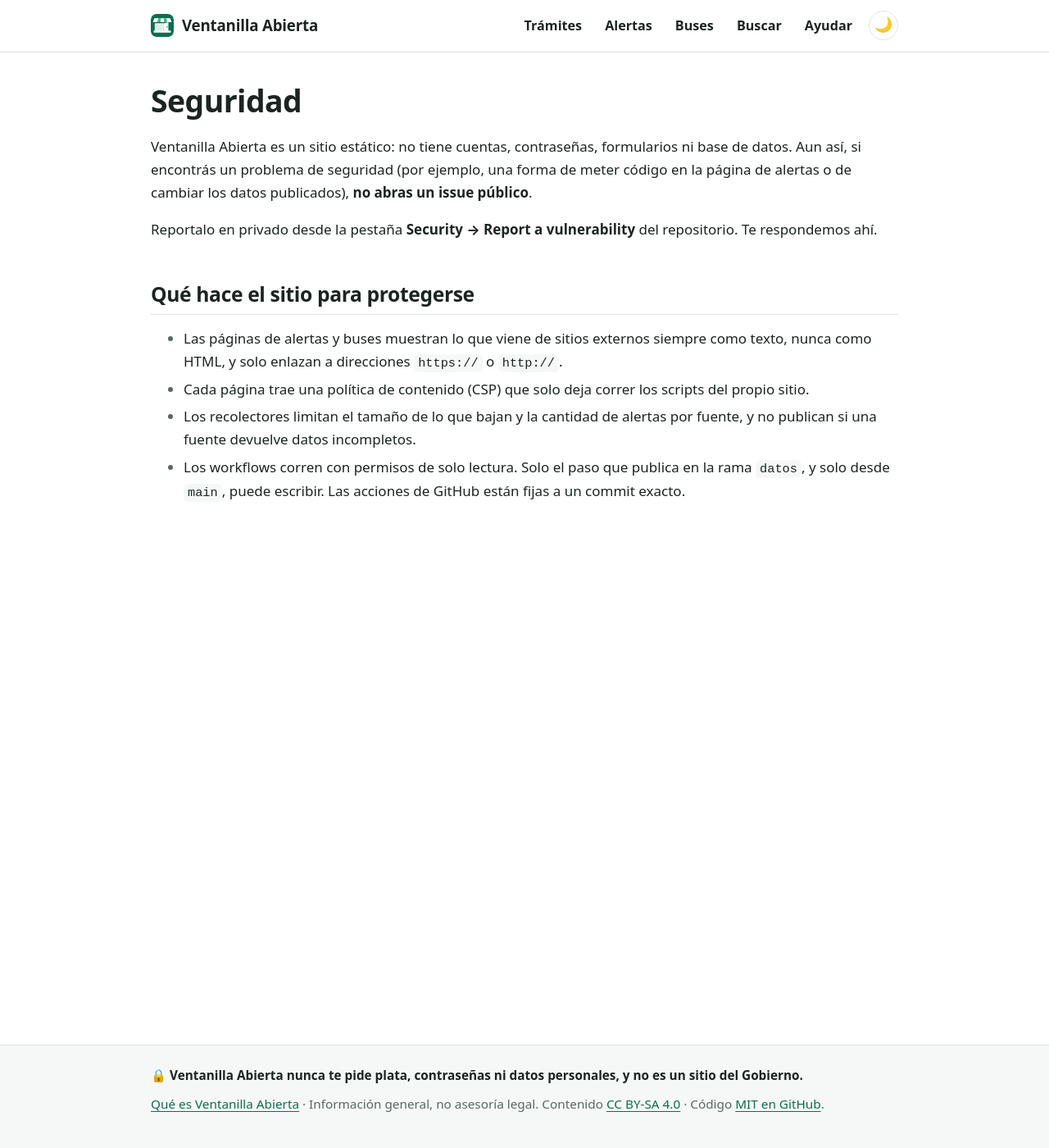
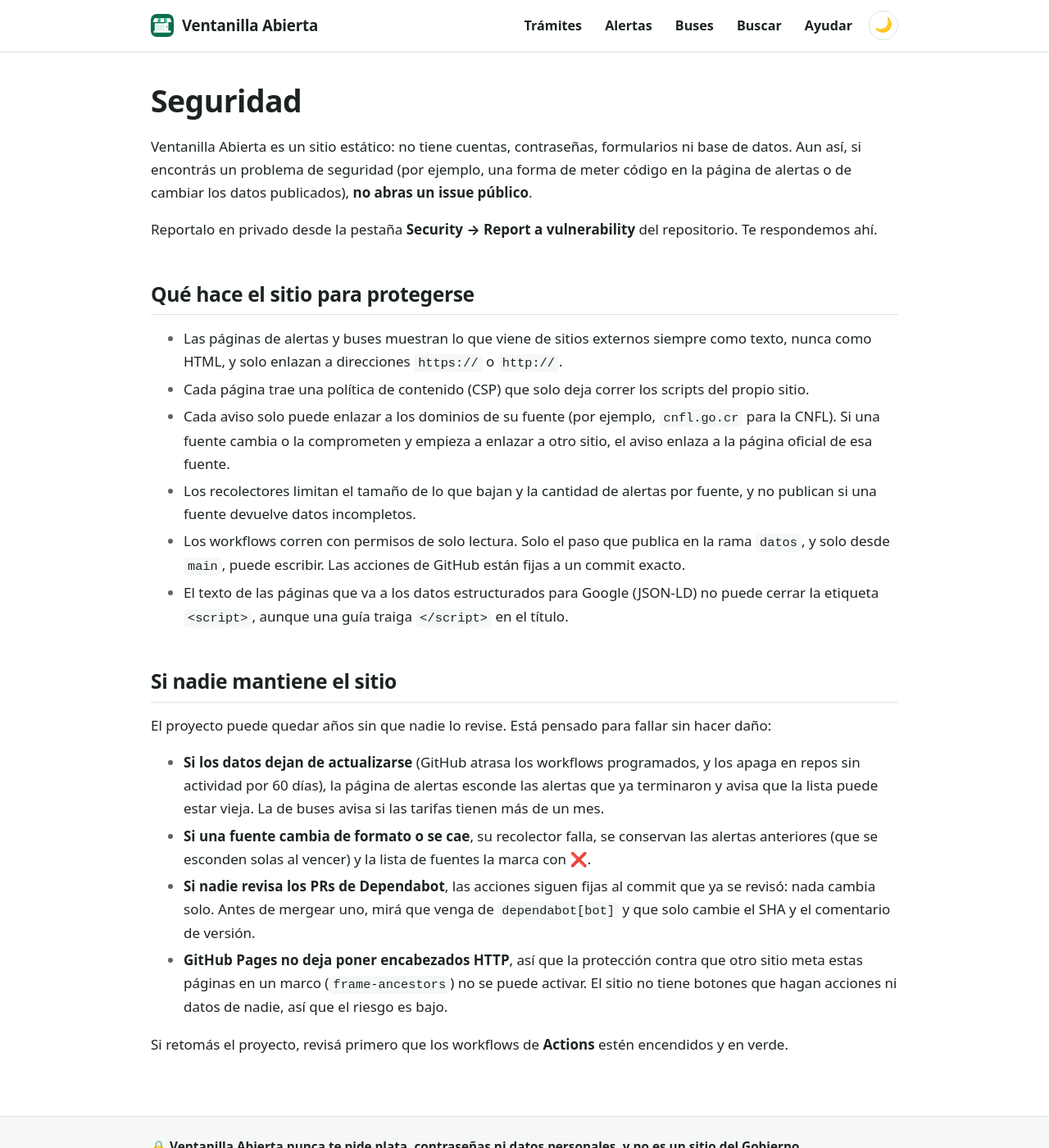
Before and after one commit to axelfj/ventanilla-abierta, a Jekyll site: the page built from SECURITY.md, in a window 1280 px wide and 1400 px high. Shown: the whole window at 82% size. Built offline with Jekyll 4.4.1, drawn with Linux system fonts in a browser that asks for light colours; our own code applies the rules of GitHub Pages for plain Markdown files.

Commit message:
Auditoría de seguridad: enlaces solo a dominios oficiales y avisos de datos viejos
- Los recolectores solo enlazan (y el del IMN solo baja) direcciones en los dominios de cada fuente.
- /alertas/ esconde alertas vencidas y avisa si la lista tiene más de 6 h; /buses/ avisa si las tarifas pasan de un mes.
- El JSON-LD escapa "<" para que ningún texto pueda cerrar la etiqueta <script>.
- Se escapan los códigos de verificación y el título en el layout.
- Dependabot agrupa las acciones en un solo PR al mes.
- SECURITY.md explica qué pasa si nadie mantiene el sitio.

Co-Authored-By: Claude Opus 5.5 (1M context) <noreply@anthropic.com>
Claude-Session: https://claude.ai/code/session_01Jm6rhgy6KhvTJVEU6HdZ1q

```diff
--- a/SECURITY.md
+++ b/SECURITY.md
@@ -12,7 +12,28 @@ Te respondemos ahí.
 - Las páginas de alertas y buses muestran lo que viene de sitios externos siempre como texto, nunca como HTML,
   y solo enlazan a direcciones `https://` o `http://`.
 - Cada página trae una política de contenido (CSP) que solo deja correr los scripts del propio sitio.
+- Cada aviso solo puede enlazar a los dominios de su fuente (por ejemplo, `cnfl.go.cr` para la CNFL). Si una
+  fuente cambia o la comprometen y empieza a enlazar a otro sitio, el aviso enlaza a la página oficial de esa fuente.
 - Los recolectores limitan el tamaño de lo que bajan y la cantidad de alertas por fuente, y no publican
   si una fuente devuelve datos incompletos.
 - Los workflows corren con permisos de solo lectura. Solo el paso que publica en la rama `datos`, y solo
   desde `main`, puede escribir. Las acciones de GitHub están fijas a un commit exacto.
+- El texto de las páginas que va a los datos estructurados para Google (JSON-LD) no puede cerrar la etiqueta
+  `<script>`, aunque una guía traiga `</script>` en el título.
+
+## Si nadie mantiene el sitio
+
+El proyecto puede quedar años sin que nadie lo revise. Está pensado para fallar sin hacer daño:
+
+- **Si los datos dejan de actualizarse** (GitHub atrasa los workflows programados, y los apaga en repos sin
+  actividad por 60 días), la página de alertas esconde las alertas que ya terminaron y avisa que la lista
+  puede estar vieja. La de buses avisa si las tarifas tienen más de un mes.
+- **Si una fuente cambia de formato o se cae**, su recolector falla, se conservan las alertas anteriores
+  (que se esconden solas al vencer) y la lista de fuentes la marca con ❌.
+- **Si nadie revisa los PRs de Dependabot**, las acciones siguen fijas al commit que ya se revisó: nada cambia
+  solo. Antes de mergear uno, mirá que venga de `dependabot[bot]` y que solo cambie el SHA y el comentario de versión.
+- **GitHub Pages no deja poner encabezados HTTP**, así que la protección contra que otro sitio meta estas
+  páginas en un marco (`frame-ancestors`) no se puede activar. El sitio no tiene botones que hagan acciones
+  ni datos de nadie, así que el riesgo es bajo.
+
+Si retomás el proyecto, revisá primero que los workflows de **Actions** estén encendidos y en verde.
--- a/_includes/datos-estructurados.html
+++ b/_includes/datos-estructurados.html
@@ -2,6 +2,7 @@
   Datos estructurados (schema.org en JSON-LD) para que Google entienda qué es cada página:
   el sitio en la portada, un artículo con su fecha de verificación en cada guía y las migas
   (Inicio › Categoría › Guía). No es un script que corra: la CSP no lo afecta.
+  Todo "<" sale como \u003c, así un título o una descripción con "</script>" no puede cerrar la etiqueta.
 {% endcomment %}
 {%- assign inicio = '/' | absolute_url %}
 {%- assign logo = '/assets/img/icono-512.png' | absolute_url %}
@@ -9,10 +10,9 @@
 {%- assign inicio_json = inicio | jsonify %}
 {%- assign logo_json = logo | jsonify %}
 {%- capture editor %}{"@type":"Organization","name":{{ nombre_json }},"url":{{ inicio_json }},"logo":{{ logo_json }}}{% endcapture %}
+{%- capture ld %}
 {%- if page.url == "/" %}
-<script type="application/ld+json">
 {"@context":"https://schema.org","@type":"WebSite","name":{{ site.title | jsonify }},"alternateName":"Trámites de Costa Rica explicados claro","url":{{ inicio | jsonify }},"description":{{ include.descripcion | jsonify }},"inLanguage":"es-CR","publisher":{{ editor }}}
-</script>
 {%- elsif page.pais %}
   {%- assign ruta = page.url | remove_first: "/tramites/costa-rica/" %}
   {%- assign categoria = nil %}
@@ -20,13 +20,15 @@
     {%- assign tema = c.temas | where: "url", ruta | first %}
     {%- if tema %}{% assign categoria = c %}{% break %}{% endif %}
   {%- endfor %}
-<script type="application/ld+json">
 [{"@context":"https://schema.org","@type":"Article","headline":{{ page.title | jsonify }},"description":{{ include.descripcion | jsonify }},"inLanguage":"es-CR","url":{{ page.url | absolute_url | jsonify }},"mainEntityOfPage":{{ page.url | absolute_url | jsonify }},"image":{{ '/assets/img/icono-512.png' | absolute_url | jsonify }},{% if page.ultima_verificacion %}"dateModified":{{ page.ultima_verificacion | date: "%Y-%m-%d" | jsonify }},"datePublished":{{ page.ultima_verificacion | date: "%Y-%m-%d" | jsonify }},{% endif %}"spatialCoverage":{"@type":"Country","name":"Costa Rica"},"isAccessibleForFree":true,"license":"https://creativecommons.org/licenses/by-sa/4.0/","author":{{ editor }},"publisher":{{ editor }}},
 {"@context":"https://schema.org","@type":"BreadcrumbList","itemListElement":[{"@type":"ListItem","position":1,"name":{{ site.title | jsonify }},"item":{{ inicio | jsonify }}},{% if categoria %}{"@type":"ListItem","position":2,"name":{{ categoria.nombre | jsonify }},"item":{{ '/tramites/costa-rica/categorias/' | append: categoria.slug | append: '.html' | absolute_url | jsonify }}},{"@type":"ListItem","position":3{% else %}{"@type":"ListItem","position":2{% endif %},"name":{{ page.title | jsonify }},"item":{{ page.url | absolute_url | jsonify }}}]}]
-</script>
 {%- elsif page.layout == "categoria" %}
   {%- assign categoria = site.data.categorias | where: "slug", page.categoria | first %}
+{"@context":"https://schema.org","@type":"BreadcrumbList","itemListElement":[{"@type":"ListItem","position":1,"name":{{ site.title | jsonify }},"item":{{ inicio | jsonify }}},{"@type":"ListItem","position":2,"name":{{ categoria.nombre | jsonify }},"item":{{ page.url | absolute_url | jsonify }}}]}
+{%- endif %}
+{%- endcapture %}
+{%- if ld != "" %}
 <script type="application/ld+json">
-{"@context":"https://schema.org","@type":"BreadcrumbList","itemListElement":[{"@type":"ListItem","position":1,"name":{{ site.title | jsonify }},"item":{{ inicio | jsonify }}},{"@type":"ListItem","position":2,"name":{{ categoria.nombre | jsonify }},"item":{{ page.url | absolute_url | jsonify }}}]}
+{{ ld | strip | replace: "<", "\u003c" }}
 </script>
 {%- endif %}
--- a/_layouts/default.html
+++ b/_layouts/default.html
@@ -16,15 +16,15 @@
   {%- elsif page.layout == "categoria" %}
     {%- assign titulo_busqueda = page.title | append: ": trámites en Costa Rica" %}
   {%- endif %}
-  <title>{% if page.url == "/" %}{{ site.title }}: trámites y derechos en Costa Rica, explicados claro{% else %}{% if page.title and page.title != site.title %}{{ titulo_busqueda }} · {% endif %}{{ site.title }}{% endif %}</title>
+  <title>{% if page.url == "/" %}{{ site.title }}: trámites y derechos en Costa Rica, explicados claro{% else %}{% if page.title and page.title != site.title %}{{ titulo_busqueda | escape }} · {% endif %}{{ site.title }}{% endif %}</title>
   {%- if page.sitemap == false and page.permalink == "/404.html" %}
   <meta name="robots" content="noindex">
   {%- endif %}
   {%- if site.google_site_verification %}
-  <meta name="google-site-verification" content="{{ site.google_site_verification }}">
+  <meta name="google-site-verification" content="{{ site.google_site_verification | escape }}">
   {%- endif %}
   {%- if site.bing_site_verification %}
-  <meta name="msvalidate.01" content="{{ site.bing_site_verification }}">
+  <meta name="msvalidate.01" content="{{ site.bing_site_verification | escape }}">
   {%- endif %}
   {%- comment %} Descripción para Google y para la vista previa al compartir. Las guías no la traen en el front matter,
        así que se toma el primer párrafo de la sección "Qué es". {% endcomment %}
--- a/assets/js/buses.js
+++ b/assets/js/buses.js
@@ -99,6 +99,10 @@
     agrupar(d.tramos);
     fuente.textContent = "Datos del pliego tarifario de la ARESEP, descargados el " +
       new Date(d.fuente.recuperado).toLocaleDateString("es-CR", { timeZone: "America/Costa_Rica" }) + ".";
+    // Se bajan cada día. Si pasa más de un mes sin actualizarse, las tarifas pueden haber cambiado.
+    if (!(Date.now() - new Date(d.fuente.recuperado) < 31 * 24 * 3600 * 1000)) {
+      fuente.textContent += " ⚠️ Hace más de un mes que no se actualizan: confirmá la tarifa en el sitio de la ARESEP.";
+    }
     entrada.disabled = false;
     var q = new URLSearchParams(location.search).get("q");
     if (q) entrada.value = q;
```
Also changed, not shown: assets/js/alertas.js (+13 -3 lines), .github/dependabot.yml, 2 other files.
